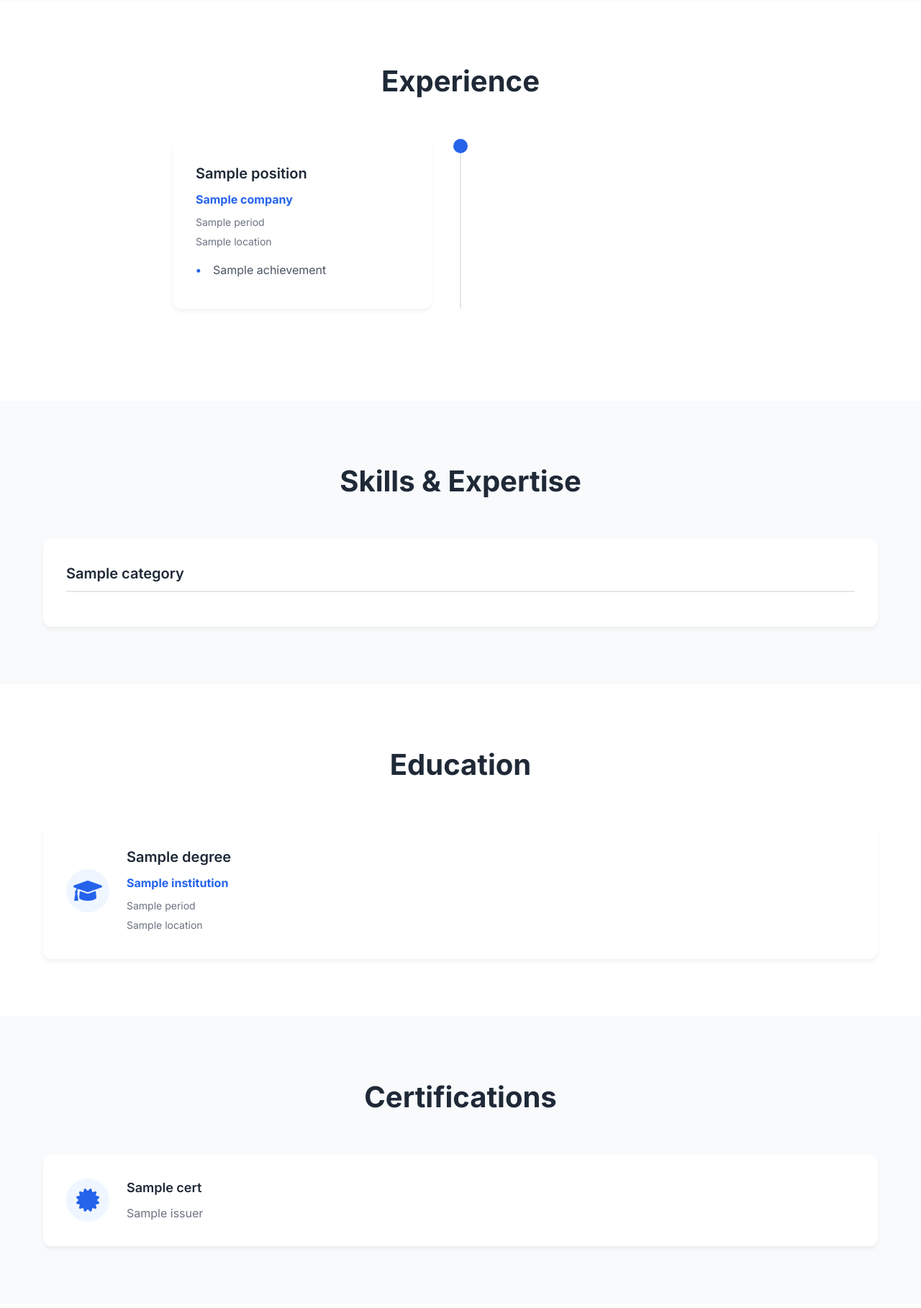
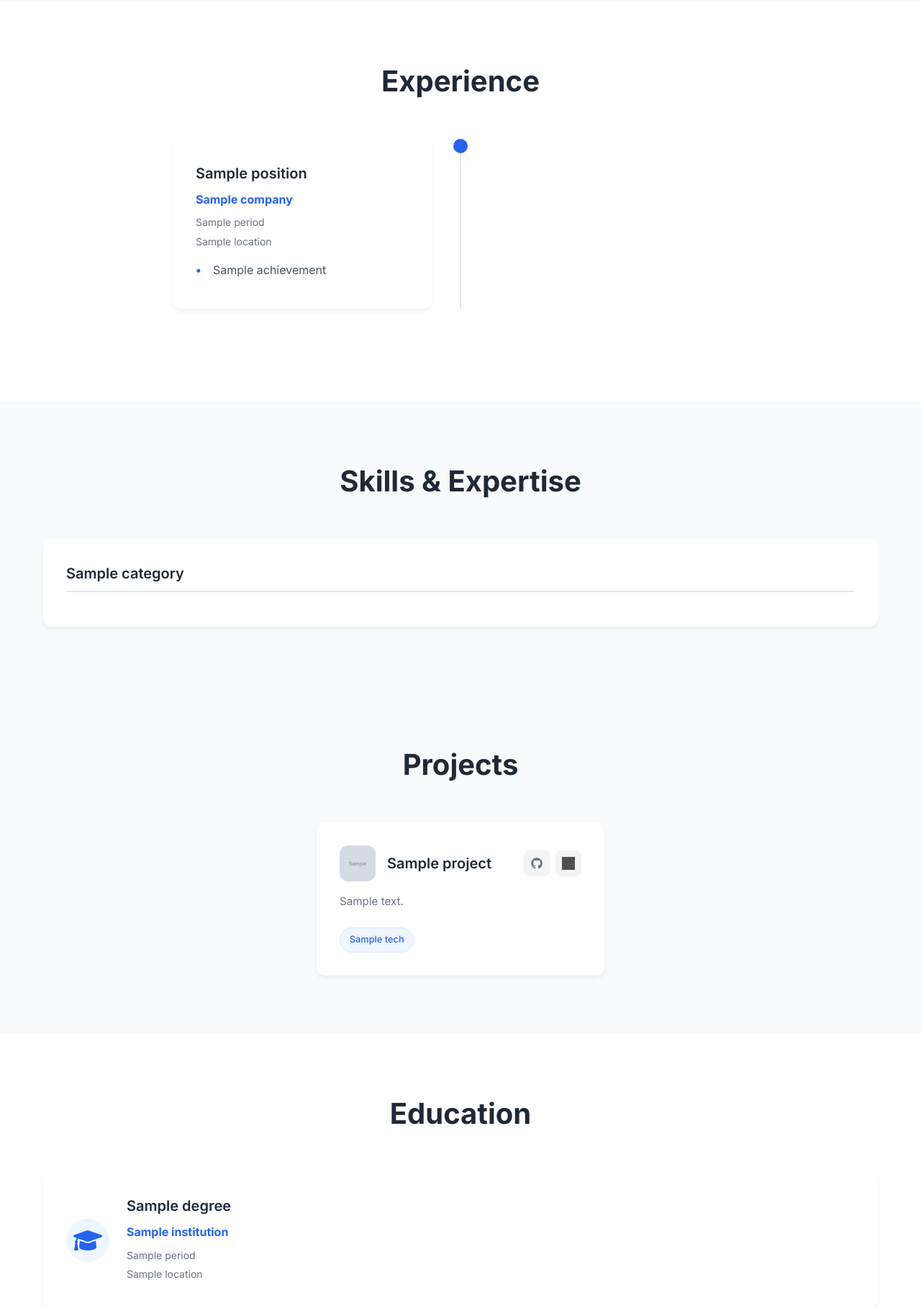
Before and after one commit to pedrospinosa/portfolio, a FastAPI app: template templates/index.html in a window 1280 px wide. Shown: the part 1620-3438 px from the top of the page at 72% size. Run offline with FastAPI, Linux system fonts and the light colour scheme; the template is opened without the code that fills it: most values are stand-ins (such as "Sample title", 1, 10 or a date in 2020); grey boxes are pictures that could not be loaded.

Commit message:
feat: add Projects section with AXL Workflows showcase

```diff
--- a/src/main.py
+++ b/src/main.py
@@ -20,6 +20,7 @@ app.add_middleware(
 )
 
 app.mount("/static", StaticFiles(directory="static"), name="static")
+app.mount("/assets", StaticFiles(directory="assets"), name="assets")
 
 app.include_router(router)
 
@@ -33,7 +34,7 @@ def main() -> None:
 def dev() -> None:
     import uvicorn
 
-    uvicorn.run(app, host="0.0.0.0", port=8000, reload=True)
+    uvicorn.run("src.main:app", host="0.0.0.0", port=8000, reload=True)
 
 
 if __name__ == "__main__":
--- a/static/css/style.css
+++ b/static/css/style.css
@@ -381,6 +381,130 @@ section {
     font-weight: 500;
 }
 
+/* Projects Section */
+.projects {
+    background: #f8fafc;
+}
+
+.projects-grid {
+    display: grid;
+    grid-template-columns: repeat(auto-fit, minmax(300px, 400px));
+    gap: 2rem;
+    justify-content: center;
+}
+
+.project-card {
+    background: white;
+    padding: 2rem;
+    border-radius: 12px;
+    box-shadow: 0 4px 6px rgba(0, 0, 0, 0.05);
+    transition: transform 0.3s ease, box-shadow 0.3s ease;
+}
+
+.project-card:hover {
+    transform: translateY(-5px);
+    box-shadow: 0 8px 25px rgba(0, 0, 0, 0.1);
+}
+
+.project-header {
+    display: flex;
+    align-items: center;
+    gap: 1rem;
+    margin-bottom: 1rem;
+}
+
+.project-icon {
+    width: 50px;
+    height: 50px;
+    background: #eff6ff;
+    border-radius: 12px;
+    display: flex;
+    align-items: center;
+    justify-content: center;
+    color: #2563eb;
+    font-size: 1.5rem;
+    flex-shrink: 0;
+}
+
+.project-icon img {
+    width: 100%;
+    height: 100%;
+    object-fit: cover;
+    border-radius: 12px;
+}
+
+.project-info {
+    flex: 1;
+    display: flex;
+    justify-content: space-between;
+    align-items: center;
+}
+
+.project-info h3 {
+    font-size: 1.25rem;
+    font-weight: 600;
+    color: #1f2937;
+    margin: 0;
+}
+
+.project-links {
+    display: flex;
+    gap: 0.5rem;
+}
+
+.project-link-icon {
+    width: 36px;
+    height: 36px;
+    background: #f3f4f6;
+    border-radius: 8px;
+    display: flex;
+    align-items: center;
+    justify-content: center;
+    color: #6b7280;
+    text-decoration: none;
+    transition: all 0.3s ease;
+}
+
+.project-link-icon:hover {
+    background: #2563eb;
+    color: white;
+    transform: scale(1.1);
+}
+
+.pypi-icon {
+    width: 18px;
+    height: 18px;
+    filter: brightness(0.5);
+    transition: filter 0.3s ease;
+}
+
+.project-link-icon:hover .pypi-icon {
+    filter: brightness(1);
+}
+
+.project-description {
+    color: #6b7280;
+    line-height: 1.6;
+    margin-bottom: 1.5rem;
+    font-size: 0.95rem;
+}
+
+.project-technologies {
+    display: flex;
+    flex-wrap: wrap;
+    gap: 0.5rem;
+}
+
+.tech-tag {
+    background: #eff6ff;
+    color: #2563eb;
+    padding: 0.4rem 0.8rem;
+    border-radius: 20px;
+    font-size: 0.8rem;
+    font-weight: 500;
+    border: 1px solid #dbeafe;
+}
+
 /* Education Section */
 .education-grid {
     display: grid;
--- a/templates/index.html
+++ b/templates/index.html
@@ -21,6 +21,7 @@
                 <li><a href="#home" class="nav-link">Home</a></li>
                 <li><a href="#about" class="nav-link">About</a></li>
                 <li><a href="#experience" class="nav-link">Experience</a></li>
+                <li><a href="#projects" class="nav-link">Projects</a></li>
                 <li><a href="#skills" class="nav-link">Skills</a></li>
                 <li><a href="#contact" class="nav-link">Contact</a></li>
             </ul>
@@ -128,6 +129,50 @@
         </div>
     </section>
 
+    <!-- Projects Section -->
+    <section id="projects" class="projects">
+        <div class="container">
+            <h2 class="section-title">Projects</h2>
+            <div class="projects-grid">
+                {% for project in portfolio.projects %}
+                <div class="project-card">
+                    <div class="project-header">
+                        <div class="project-icon">
+                            {% if project.image %}
+                            <img src="{{ project.image }}" alt="{{ project.name }}" onerror="console.log('Image failed to load:', this.src); this.style.display='none'; this.nextElementSibling.style.display='flex';" onload="console.log('Image loaded successfully:', this.src);" />
+                            <i class="fab fa-github" style="display: none;"></i>
+                            {% else %}
+                            <i class="fab fa-github"></i>
+                            {% endif %}
+                        </div>
+                        <div class="project-info">
+                            <h3>{{ project.name }}</h3>
+                            <div class="project-links">
+                                {% if project.github %}
+                                <a href="https://{{ project.github }}" target="_blank" class="project-link-icon" title="GitHub">
+                                    <i class="fab fa-github"></i>
+                                </a>
+                                {% endif %}
+                                {% if project.pypi %}
+                                <a href="https://{{ project.pypi }}" target="_blank" class="project-link-icon" title="PyPI">
+                                    <img src="https://pypi.org/static/images/logo-small.8998e9d1.svg" alt="PyPI" class="pypi-icon">
+                                </a>
+                                {% endif %}
+                            </div>
+                        </div>
+                    </div>
+                    <p class="project-description">{{ project.description }}</p>
+                    <div class="project-technologies">
+                        {% for tech in project.technologies %}
+                        <span class="tech-tag">{{ tech }}</span>
+                        {% endfor %}
+                    </div>
+                </div>
+                {% endfor %}
+            </div>
+        </div>
+    </section>
+
     <!-- Education Section -->
     <section id="education" class="education">
         <div class="container">
```
Also changed, not shown: other parts of static/css/style.css (+16 -0 lines), portfolio.yml (+9 -0 lines), src/data.py (+10 -0 lines), src/views.py (+7 -0 lines), tests/resources/test_portfolio.yml (+8 -0 lines), tests/test_data.py (+43 -1 lines), tests/test_main.py (+13 -0 lines), assets/axl.png (added).
